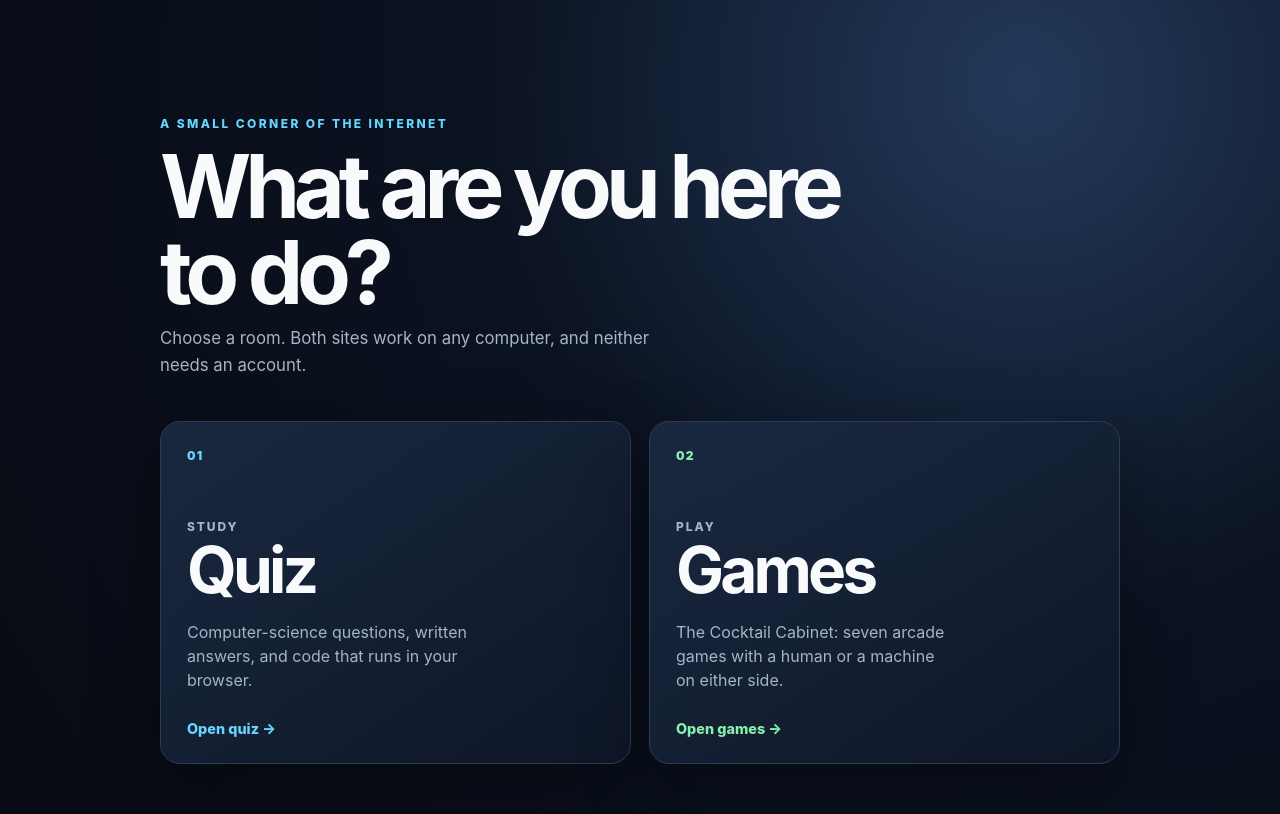
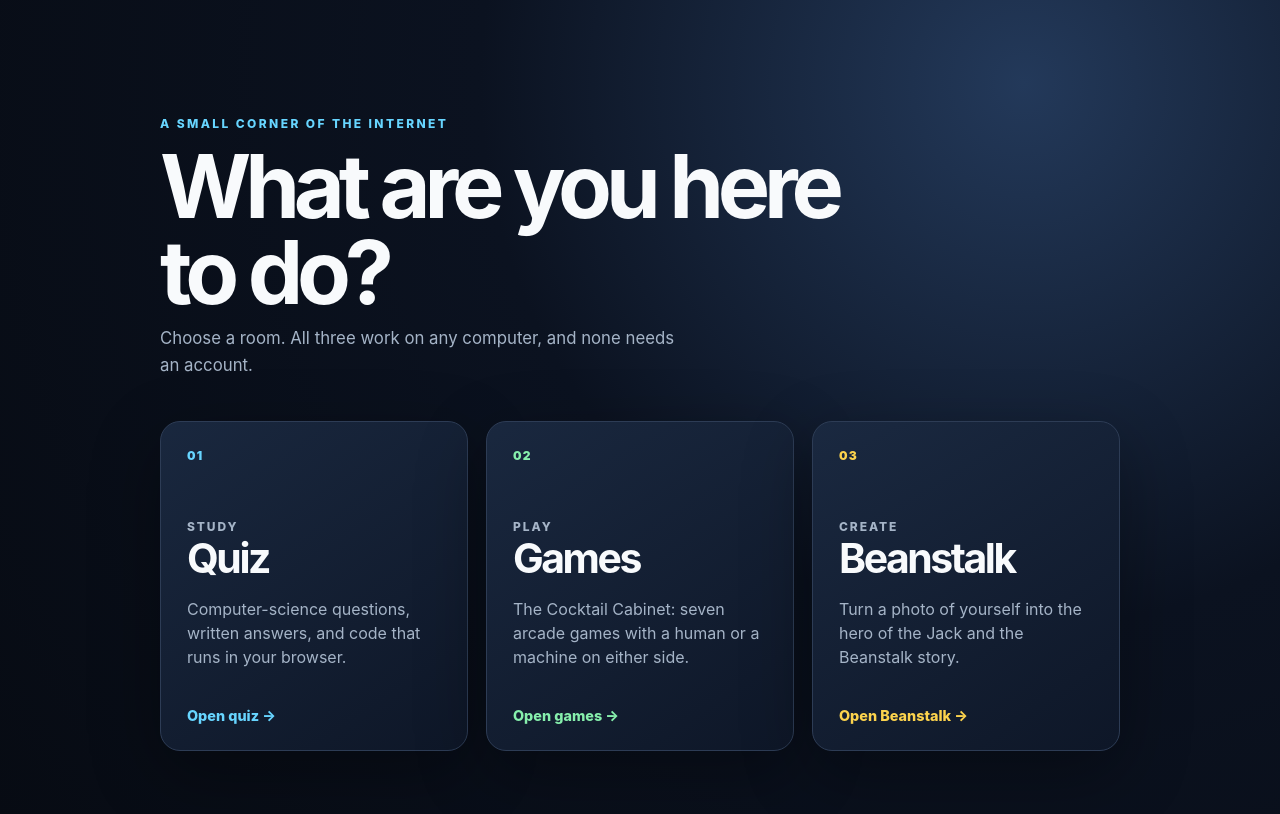
Before and after one commit to SYKhayyat/siach-portal, a plain HTML site: page index.html in a window 1280 px wide. Drawn offline with Linux system fonts and the light colour scheme.

Commit message:
Add Beanstalk as a third room
Third card links to jack.siachshai.online and the grid moves to three
columns (single column under 860px).

```diff
--- a/index.html
+++ b/index.html
@@ -11,7 +11,7 @@
     <main class="portal">
       <p class="eyebrow">A small corner of the internet</p>
       <h1>What are you here to do?</h1>
-      <p class="intro">Choose a room. Both sites work on any computer, and neither needs an account.</p>
+      <p class="intro">Choose a room. All three work on any computer, and none needs an account.</p>
       <nav class="choices" aria-label="Choose a site">
         <a class="choice quiz" href="https://quiz.siachshai.online">
           <span class="number">01</span>
@@ -27,6 +27,13 @@
           <span class="description">The Cocktail Cabinet: seven arcade games with a human or a machine on either side.</span>
           <span class="arrow">Open games →</span>
         </a>
+        <a class="choice beanstalk" href="https://jack.siachshai.online">
+          <span class="number">03</span>
+          <span class="label">Create</span>
+          <strong>Beanstalk</strong>
+          <span class="description">Turn a photo of yourself into the hero of the Jack and the Beanstalk story.</span>
+          <span class="arrow">Open Beanstalk →</span>
+        </a>
       </nav>
     </main>
   </body>
--- a/styles.css
+++ b/styles.css
@@ -5,6 +5,7 @@
   --line: #2d3c55;
   --blue: #67d5ff;
   --green: #86efac;
+  --gold: #fcd34d;
   font-family: Inter, ui-sans-serif, system-ui, -apple-system, BlinkMacSystemFont, "Segoe UI", sans-serif;
 }
 
@@ -14,20 +15,24 @@ body { margin: 0; min-height: 100vh; color: var(--ink); background: radial-gradi
 .eyebrow { color: var(--blue); font-size: 0.75rem; font-weight: 800; letter-spacing: 0.2em; text-transform: uppercase; }
 h1 { max-width: 720px; margin: 12px 0 10px; font-size: clamp(2.5rem, 7vw, 5.5rem); line-height: 0.98; letter-spacing: -0.07em; }
 .intro { max-width: 530px; margin: 0 0 42px; color: var(--muted); font-size: 1.05rem; line-height: 1.6; }
-.choices { display: grid; grid-template-columns: repeat(2, minmax(0, 1fr)); gap: 18px; }
+.choices { display: grid; grid-template-columns: repeat(3, minmax(0, 1fr)); gap: 18px; }
 .choice { min-height: 330px; display: flex; flex-direction: column; padding: 26px; border: 1px solid var(--line); border-radius: 20px; color: var(--ink); text-decoration: none; background: linear-gradient(145deg, #1b2a42e8, #0e1728f5); box-shadow: 0 22px 70px #0005; transition: transform 150ms, border-color 150ms, box-shadow 150ms; }
 .choice:hover, .choice:focus-visible { transform: translateY(-5px); border-color: var(--blue); box-shadow: 0 26px 80px #0008; outline: none; }
 .games:hover, .games:focus-visible { border-color: var(--green); }
+.beanstalk:hover, .beanstalk:focus-visible { border-color: var(--gold); }
 .number { color: var(--blue); font-size: 0.75rem; font-weight: 900; letter-spacing: 0.1em; }
 .games .number { color: var(--green); }
+.beanstalk .number { color: var(--gold); }
 .label { margin-top: 56px; color: var(--muted); font-size: 0.75rem; font-weight: 800; letter-spacing: 0.16em; text-transform: uppercase; }
-.choice strong { margin-top: 4px; font-size: clamp(2.5rem, 5vw, 4.4rem); line-height: 1; letter-spacing: -0.06em; }
+.choice strong { margin-top: 4px; font-size: clamp(1.7rem, 3.2vw, 2.7rem); line-height: 1; letter-spacing: -0.06em; }
 .description { max-width: 280px; margin-top: 18px; color: var(--muted); line-height: 1.5; }
 .arrow { margin-top: auto; padding-top: 28px; color: var(--blue); font-size: 0.9rem; font-weight: 800; }
 .games .arrow { color: var(--green); }
+.beanstalk .arrow { color: var(--gold); }
 
-@media (max-width: 680px) {
+@media (max-width: 860px) {
   .choices { grid-template-columns: 1fr; }
   .choice { min-height: 270px; }
   .label { margin-top: 36px; }
+  .choice strong { font-size: clamp(2.5rem, 8vw, 4.4rem); }
 }
```
